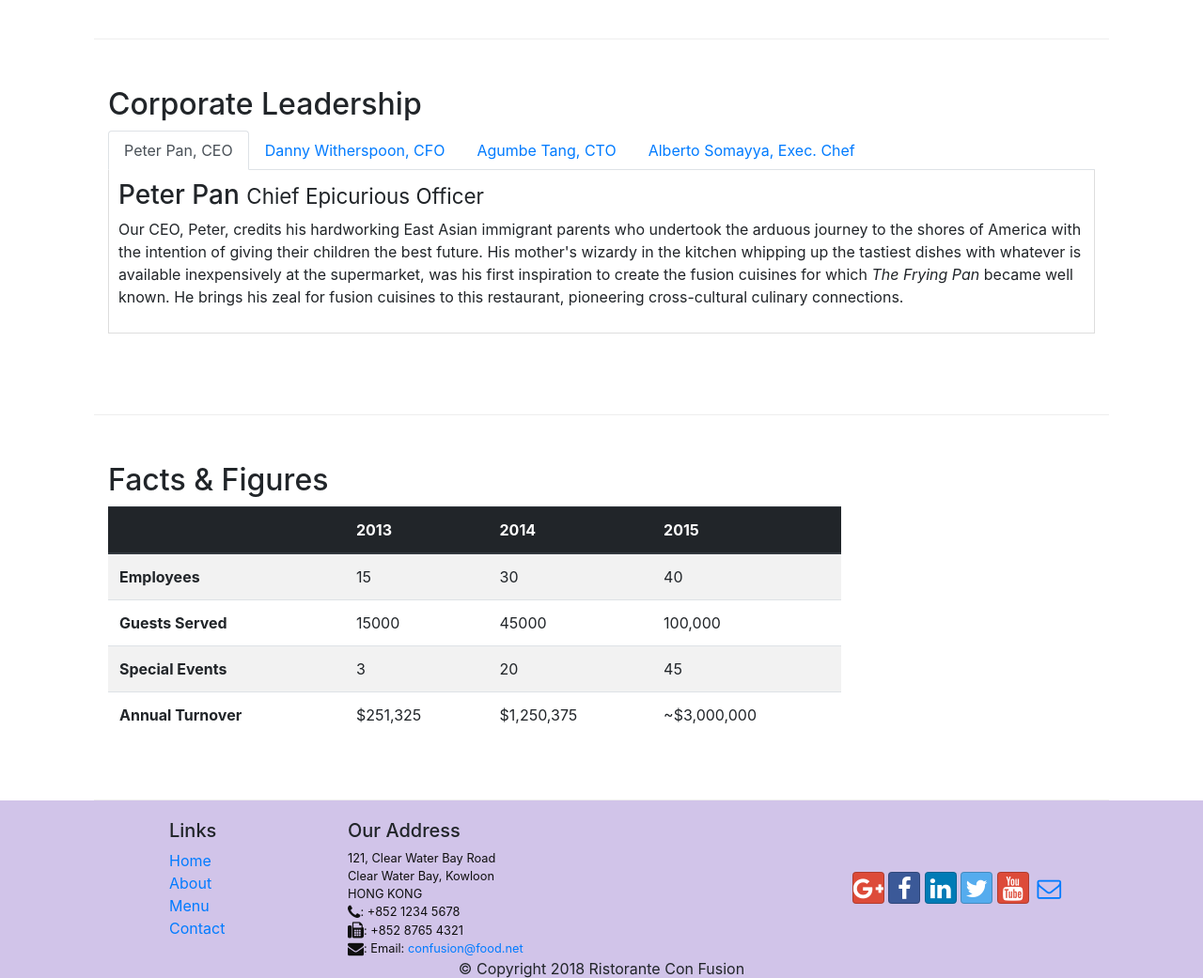
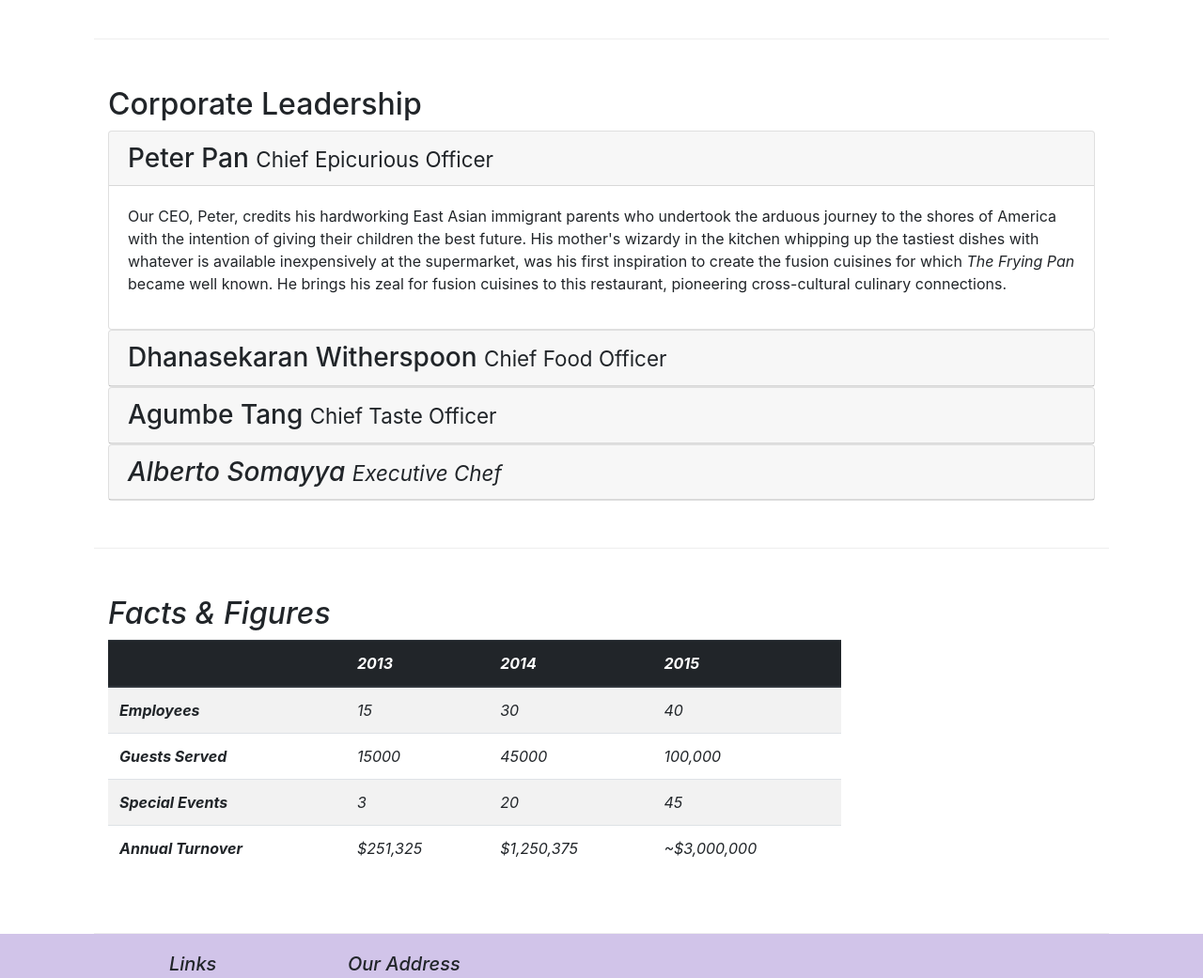
Before and after one commit to chencancode/bootstrap_1, a website: page aboutus.html in a window 1280 px wide. Shown: the part 880-1921 px from the top of the page at 94% size. Drawn offline with nearby package versions, Linux system fonts and the light colour scheme.

Commit message:
Accordion

```diff
--- a/aboutus.html
+++ b/aboutus.html
@@ -104,47 +104,64 @@
             <div class="row row-content">
                 <div class="col-12">
                     <h2>Corporate Leadership</h2>
-                    <ul class="nav nav-tabs">
-                        <li class="nav-item">
-                          <a class="nav-link active" href="#peter"
-                            role="tab" data-toggle="tab">Peter Pan, CEO</a>
-                        </li>
-                        <li class="nav-item">
-                          <a class="nav-link" href="#danny" role="tab"
-                            data-toggle="tab">Danny Witherspoon, CFO</a>
-                        </li>
-                        <li class="nav-item">
-                          <a class="nav-link" href="#agumbe"role="tab"
-                            data-toggle="tab">Agumbe Tang, CTO</a>
-                        </li>
-                        <li class="nav-item">
-                          <a class="nav-link" href="#alberto" role="tab"
-                            data-toggle="tab">Alberto Somayya, Exec. Chef</a>
-                        </li>
-                    </ul>
-                    <div class="tab-content">
-                        <div role="tabpanel" class="tab-pane fade show active" id="peter">
-                            <h3>Peter Pan <small>Chief Epicurious Officer</small></h3>
-                            <div class="d-none d-sm-block">
-                                <p>Our CEO, Peter, credits his hardworking East Asian immigrant parents who undertook the arduous journey to the shores of America with the intention of giving their children the best future. His mother's wizardy in the kitchen whipping up the tastiest dishes with whatever is available inexpensively at the supermarket, was his first inspiration to create the fusion cuisines for which <em>The Frying Pan</em> became well known. He brings his zeal for fusion cuisines to this restaurant, pioneering cross-cultural culinary connections.</p>
+                    <div class="accordian">
+
+                        <div class="card">
+                            <div class="card-header" role="tab" id="peterhead">
+                            <h3 class="mb-0">
+                                <a data-toggle="collapse" data-target="#peter">
+                                Peter Pan <small>Chief Epicurious Officer</small>
+                                </a>
+                            </h3>
+                            </div>
+                            <div class="collapse show" id="peter" data-parent="#accordion">
+                                <div class="card-body">
+                                    <p class="d-none d-sm-block">Our CEO, Peter, credits his hardworking East Asian immigrant parents who undertook the arduous journey to the shores of America with the intention of giving their children the best future. His mother's wizardy in the kitchen whipping up the tastiest dishes with whatever is available inexpensively at the supermarket, was his first inspiration to create the fusion cuisines for which <em>The Frying Pan</em> became well known. He brings his zeal for fusion cuisines to this restaurant, pioneering cross-cultural culinary connections.</p>
+                                </div>
                             </div>
                         </div>
-                        <div role="tabpanel" class="tab-pane fade" id="danny">
-                            <h3>Dhanasekaran Witherspoon <small>Chief Food Officer</small></h3>
-                            <div class="d-none d-sm-block">
-                                <p>Our CFO, Danny, as he is affectionately referred to by his colleagues, comes from a long established family tradition in farming and produce. His experiences growing up on a farm in the Australian outback gave him great appreciation for varieties of food sources. As he puts it in his own words, <em>Everything that runs, wins, and everything that stays, pays!</em></p>
+
+                        <div class="card">
+                            <div class="card-header" role="tab" id="dannyhead">
+                            <h3 class="mb-0">
+                                <a data-toggle="collapse" data-target="#danny">
+                                Dhanasekaran Witherspoon <small>Chief Food Officer</small>
+                                </a>
+                            </h3>
+                            </div>
+                            <div class="collapse" id="danny" data-parent="#accordion">
+                                <div class="card-body">
+                                    <p class="d-none d-sm-block">Our CFO, Danny, as he is affectionately referred to by his colleagues, comes from a long established family tradition in farming and produce. His experiences growing up on a farm in the Australian outback gave him great appreciation for varieties of food sources. As he puts it in his own words, <em>Everything that runs, wins, and everything that stays, pays!</em></p>
+                                </div>
                             </div>
                         </div>
-                        <div role="tabpanel" class="tab-pane fade" id="agumbe">
-                            <h3>Agumbe Tang <small>Chief Taste Officer</small></h3>
-                            <div class="d-none d-sm-block">
-                                <p>Blessed with the most discerning gustatory sense, Agumbe, our CTO, personally ensures that every dish that we serve meets his exacting tastes. Our chefs dread the tongue lashing that ensues if their dish does not meet his exacting standards. He lives by his motto, <em>You click only if you survive my lick.</em></p>
+
+                        <div class="card">
+                                <div class="card-header" role="tab" id="agumbehead">
+                                <h3 class="mb-0">
+                                    <a class="collapsed" data-toggle="collapse" data-target="#agumbe">
+                                    Agumbe Tang <small>Chief Taste Officer</small>
+                                    </a>
+                                </h3>
+                            </div>
+                            <div class="collapse" id="agumbe" data-parent="#accordion">
+                                <div class="card-body">
+                                    <p class="d-none d-sm-block">Blessed with the most discerning gustatory sense, Agumbe, our CTO, personally ensures that every dish that we serve meets his exacting tastes. Our chefs dread the tongue lashing that ensues if their dish does not meet his exacting standards. He lives by his motto, <em>You click only if you survive my lick.</p>
+                                </div>
                             </div>
                         </div>
-                        <div role="tabpanel" class="tab-pane fade" id="alberto">
-                            <h3>Alberto Somayya <small>Executive Chef</small></h3>
-                            <div class="d-none d-sm-block">
-                                <p>Award winning three-star Michelin chef with wide International experience having worked closely with whos-who in the culinary world, he specializes in creating mouthwatering Indo-Italian fusion experiences. He says, <em>Put together the cuisines from the two craziest cultures, and you get a winning hit! Amma Mia!</em></p>
+                        <div class="card">
+                                <div class="card-header" role="tab" id="albertohead">
+                                <h3 class="mb-0">
+                                    <a class="collapsed" data-toggle="collapse" data-target="#alberto">
+                                    Alberto Somayya <small>Executive Chef</small>
+                                    </a>
+                                </h3>
+                            </div>
+                            <div class="collapse" id="alberto" data-parent="#accordion">
+                                <div class="card-body">
+                                    <p class="d-none d-sm-block">Award winning three-star Michelin chef with wide International experience having worked closely with whos-who in the culinary world, he specializes in creating mouthwatering Indo-Italian fusion experiences. He says, <em>Put together the cuisines from the two craziest cultures, and you get a winning hit! Amma Mia!</em></p>
+                                </div>
                             </div>
                         </div>
                     </div>
```
